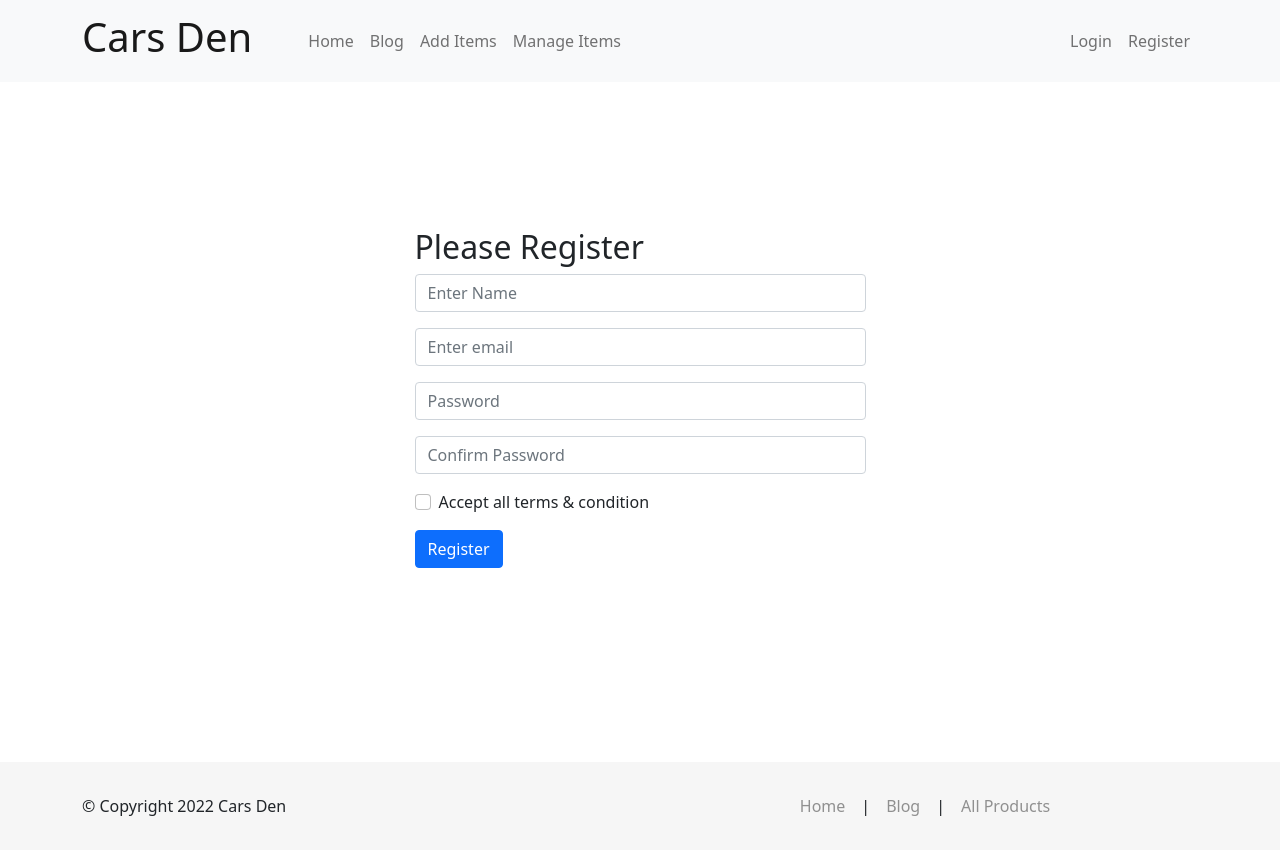
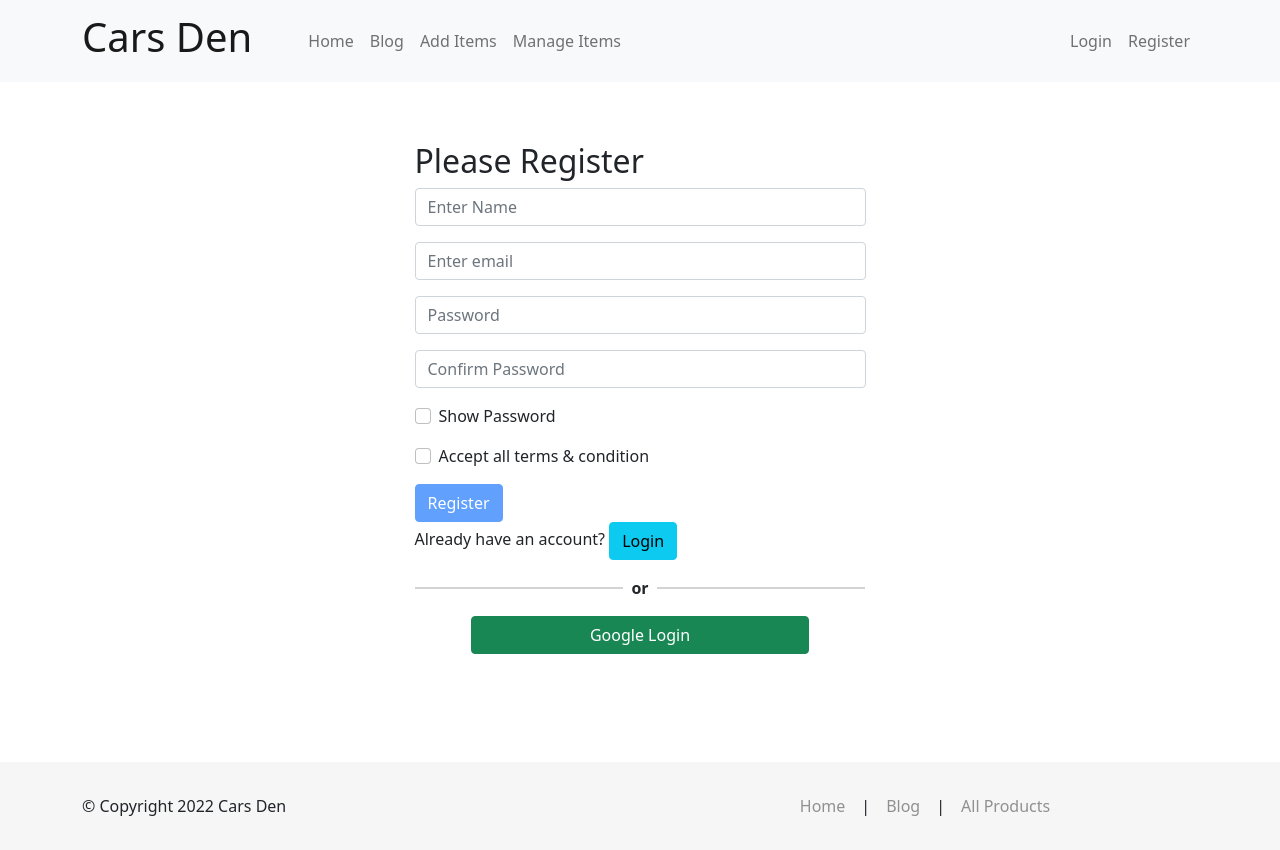
Before and after one commit to amixubaer/Warehouse-Management-Client, a React (Create React App) app: page /register in a window 1280 px wide. Built offline with nearby package versions, Linux system fonts and the light colour scheme; no server answers.

Commit message:
login registration and forget password authentication

```diff
--- a/public/index.html
+++ b/public/index.html
@@ -2,7 +2,7 @@
 <html lang="en">
   <head>
     <meta charset="utf-8" />
-    <link rel="icon" href="%PUBLIC_URL%/favicon.ico" />
+    <!-- <link rel="icon" href="%PUBLIC_URL%/favicon.ico" /> -->
     <meta name="viewport" content="width=device-width, initial-scale=1" />
     <meta name="theme-color" content="#000000" />
     <meta
--- a/src/App.js
+++ b/src/App.js
@@ -6,6 +6,7 @@ import Header from "./pages/Shared/Header/Header";
 import Footer from "./pages/Shared/Footer/Footer";
 import Login from "./pages/Login/Login/Login";
 import Register from "./pages/Login/Register/Register";
+import "react-toastify/dist/ReactToastify.css";
 
 function App() {
   return (
--- a/src/pages/Home/FeaturedItems/FeaturedItems.js
+++ b/src/pages/Home/FeaturedItems/FeaturedItems.js
@@ -17,7 +17,7 @@ const FeaturedItems = () => {
         </h3>
         <div className="row row-cols-1 row-cols-md-3 g-4 mb-5">
           {inStock.slice(0, 6).map((car) => (
-            <FeaturedCar car={car}></FeaturedCar>
+            <FeaturedCar key={car._id} car={car}></FeaturedCar>
           ))}
         </div>
         <hr />
--- a/src/pages/Home/StockOut/StockOut.js
+++ b/src/pages/Home/StockOut/StockOut.js
@@ -16,7 +16,7 @@ const StockOut = () => {
           </h3>
           <div className="row row-cols-1 row-cols-md-3 g-4">
             {stockOut.map((car) => (
-              <FeaturedCar car={car}></FeaturedCar>
+              <FeaturedCar key={car._id} car={car}></FeaturedCar>
             ))}
           </div>
         </div>
--- a/src/pages/Login/Login/Login.js
+++ b/src/pages/Login/Login/Login.js
@@ -1,8 +1,53 @@
-import React from "react";
+import React, { useRef, useState } from "react";
 import { Button, Form } from "react-bootstrap";
+import {
+  useSendPasswordResetEmail,
+  useSignInWithEmailAndPassword,
+} from "react-firebase-hooks/auth";
+import { Link, useNavigate } from "react-router-dom";
+import { ToastContainer, toast } from "react-toastify";
+import auth from "../../../firebase.init";
+import Loading from "../../Shared/Loading/Loading";
+import SocialLogin from "../Login/SocialLogin/SocialLogin";
 import "./Login.css";
 
 const Login = () => {
+  const [showPass, setShowPass] = useState(false);
+  const emailRef = useRef("");
+  const [signInWithEmailAndPassword, user, loading, error] =
+    useSignInWithEmailAndPassword(auth);
+  const [sendPasswordResetEmail, sending, resetError] =
+    useSendPasswordResetEmail(auth);
+  const navigate = useNavigate();
+
+  if (loading || sending) {
+    return <Loading></Loading>;
+  }
+
+  const handleLogin = (e) => {
+    e.preventDefault();
+    const email = e.target.email.value;
+    const password = e.target.password.value;
+    signInWithEmailAndPassword(email, password);
+  };
+
+  const resetPassword = async () => {
+    const email = emailRef.current.value;
+    console.log(email);
+    if (email) {
+      await sendPasswordResetEmail(email);
+      toast("Email Sent");
+    } else {
+      toast("Please input your email");
+    }
+  };
+
+  if (resetError) {
+    toast(resetError.message);
+  }
+  if (user) {
+    navigate("/");
+  }
   return (
     <div className="d-flex justify-content-center align-items-center height-control">
       <div className="container">
@@ -10,24 +55,55 @@ const Login = () => {
           <div className="col-md-5 mx-auto">
             <div>
               <h2>Login into your Account</h2>
-              <Form>
+              <Form onSubmit={handleLogin}>
                 <Form.Group className="mb-3" controlId="formBasicEmail">
-                  <Form.Control type="email" placeholder="Enter email" />
+                <Form.Control
+                    name="email"
+                    type="email"
+                    ref={emailRef}
+                    placeholder="Enter email"
+                    required
+                  />
                 </Form.Group>
 
                 <Form.Group className="mb-3" controlId="formBasicPassword">
-                  <Form.Control type="password" placeholder="Password" />
+                <Form.Control
+                    name="password"
+                    type={!showPass ? "password" : "text"}
+                    placeholder="Password"  required
+                  />
                 </Form.Group>
+                <p className="text-danger fw-bold">
+                  {error ? error.message : ""}
+                </p>
                 <Form.Group className="mb-3" controlId="formBasicCheckbox">
-                  <Form.Check type="checkbox" label="Check me out" />
+                <Form.Check
+                    type="checkbox"
+                    label="Show Password"
+                    onClick={() => setShowPass(!showPass)}
+                  />
                 </Form.Group>
                 <Button variant="primary" type="submit">
                   Login
                 </Button>
               </Form>
+              <p>
+                Forgot Your Password?{" "}
+                <button onClick={resetPassword} className="btn btn-info">
+                  Reset Password
+                </button>
+              </p>
+              <p>
+                Are you new here?{" "}
+                <Link to="/register" className="btn btn-secondary">
+                  Register
+                </Link>
+              </p>
             </div>
+            <SocialLogin></SocialLogin>
           </div>
         </div>
+        <ToastContainer />
       </div>
     </div>
   );
--- /dev/null
+++ b/src/pages/Login/Login/SocialLogin/SocialLogin.css
@@ -0,0 +1,5 @@
+.hr-sign-in {
+    width: 50%;
+    height: 2px;
+    background-color: #d3d3d3;
+  }
--- /dev/null
+++ b/src/pages/Login/Login/SocialLogin/SocialLogin.js
@@ -0,0 +1,17 @@
+import React from "react";
+import "./SocialLogin.css";
+
+const SocialLogin = () => {
+  return (
+    <div className="text-center">
+      <div className="d-flex justify-content-center align-items-center">
+        <span className="hr-sign-in d-inline-block"></span>
+        <span className="d-inline-block px-2 fw-bold">or</span>
+        <span className="hr-sign-in d-inline-block"></span>
+      </div>
+      <button className="btn btn-success w-75 mt-3">Google Login</button>
+    </div>
+  );
+};
+
+export default SocialLogin;
--- a/src/pages/Login/Register/Register.js
+++ b/src/pages/Login/Register/Register.js
@@ -1,44 +1,108 @@
-import React from "react";
+import React, { useState } from "react";
 import { Button, Form } from "react-bootstrap";
+import { Link, useNavigate } from "react-router-dom";
+import SocialLogin from "../Login/SocialLogin/SocialLogin";
+import { useCreateUserWithEmailAndPassword } from "react-firebase-hooks/auth";
+import auth from "../../../firebase.init";
+import { toast } from "react-toastify";
+import Loading from "../../Shared/Loading/Loading";
 
 const Register = () => {
+  const [terms, setTerms] = useState(false);
+  const [showPass, setShowPass] = useState(false);
+  const [createUserWithEmailAndPassword, user, loading, error] =
+    useCreateUserWithEmailAndPassword(auth, { sendEmailVerification: true });
+  const [errorMessage, setErrorMessage] = useState("");
+  const navigate = useNavigate();
+
+  const handleRegister = (e) => {
+    e.preventDefault();
+    const email = e.target.email.value;
+    const password = e.target.password.value;
+    const confirmPassword = e.target.confirmPassword.value;
+    if (password === confirmPassword) {
+      createUserWithEmailAndPassword(email, password);
+    } else {
+      setErrorMessage("Password Does Not Matched");
+    }
+  };
+
+  if (error) {
+    setErrorMessage(error.message);
+  }
+  if (loading) {
+    return <Loading></Loading>;
+  }
+  if (user) {
+    navigate("/");
+  }
   return (
     <div className="d-flex justify-content-center align-items-center height-control">
       <div className="container">
         <div className="row">
           <div className="col-md-5 mx-auto">
-            <div>
+            <div className="mb-3">
               <h2>Please Register</h2>
-              <Form>
+              <Form onSubmit={handleRegister}>
                 <Form.Group className="mb-3" controlId="formBasicName">
                   <Form.Control type="text" placeholder="Enter Name" />
                 </Form.Group>
                 <Form.Group className="mb-3" controlId="formBasicEmail">
-                  <Form.Control type="email" placeholder="Enter email" />
+                <Form.Control
+                    name="email"
+                    type="email"
+                    placeholder="Enter email"
+                    required
+                  />
                 </Form.Group>
                 <Form.Group className="mb-3" controlId="formBasicPassword">
-                  <Form.Control type="password" placeholder="Password" />
+                <Form.Control
+                    name="password"
+                    type={!showPass ? "password" : "text"}
+                    placeholder="Password"  required
+                  />
                 </Form.Group>
                 <Form.Group
                   className="mb-3"
                   controlId="formBasicConfirmPassword"
                 >
                   <Form.Control
-                    type="password"
-                    placeholder="Confirm Password"
+                   name="confirmPassword"
+                   type={!showPass ? "password" : "text"}
+                    placeholder="Confirm Password" required
+                  />
+                </Form.Group>
+                <p className="text-danger fw-bold">
+                  {errorMessage ? errorMessage : ""}
+                </p>
+                <Form.Group className="mb-3" controlId="formBasicShowPass">
+                  <Form.Check
+                    type="checkbox"
+                    label="Show Password"
+                    onClick={() => setShowPass(!showPass)}
                   />
                 </Form.Group>
                 <Form.Group className="mb-3" controlId="formBasicCheckbox">
                   <Form.Check
                     type="checkbox"
                     label="Accept all terms & condition"
+                    onClick={() => setTerms(!terms)}
                   />
                 </Form.Group>
-                <Button variant="primary" type="submit">
+                <Button
+                  variant="primary"
+                  type="submit"
+                  disabled={!terms ? "true" : ""}
+                >
                   Register
                 </Button>
               </Form>
+              Already have an account?{" "}
+              <Link to="/login" className="btn btn-info">
+                Login
+              </Link>
             </div>
+            <SocialLogin></SocialLogin>
           </div>
         </div>
       </div>
--- /dev/null
+++ b/src/pages/Shared/Loading/Loading.js
@@ -0,0 +1,12 @@
+import React from "react";
+import { Spinner } from "react-bootstrap";
+
+const Loading = () => {
+  return (
+    <div>
+      <Spinner animation="border" variant="danger" />
+    </div>
+  );
+};
+
+export default Loading;
```
Also changed, not shown: public/car.json (+10 -0 lines), src/pages/Shared/Header/Header.js (+24 -1 lines).
